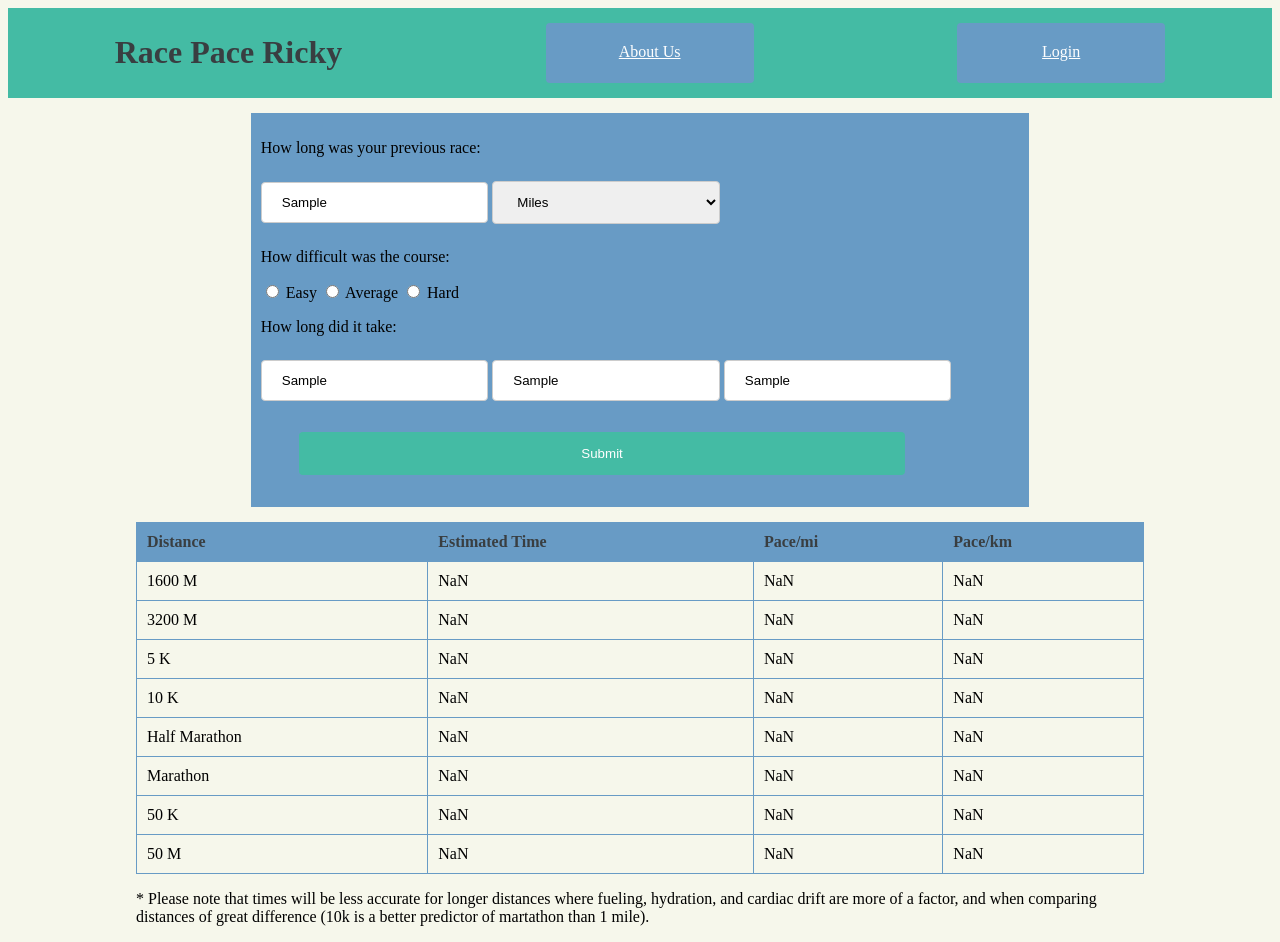
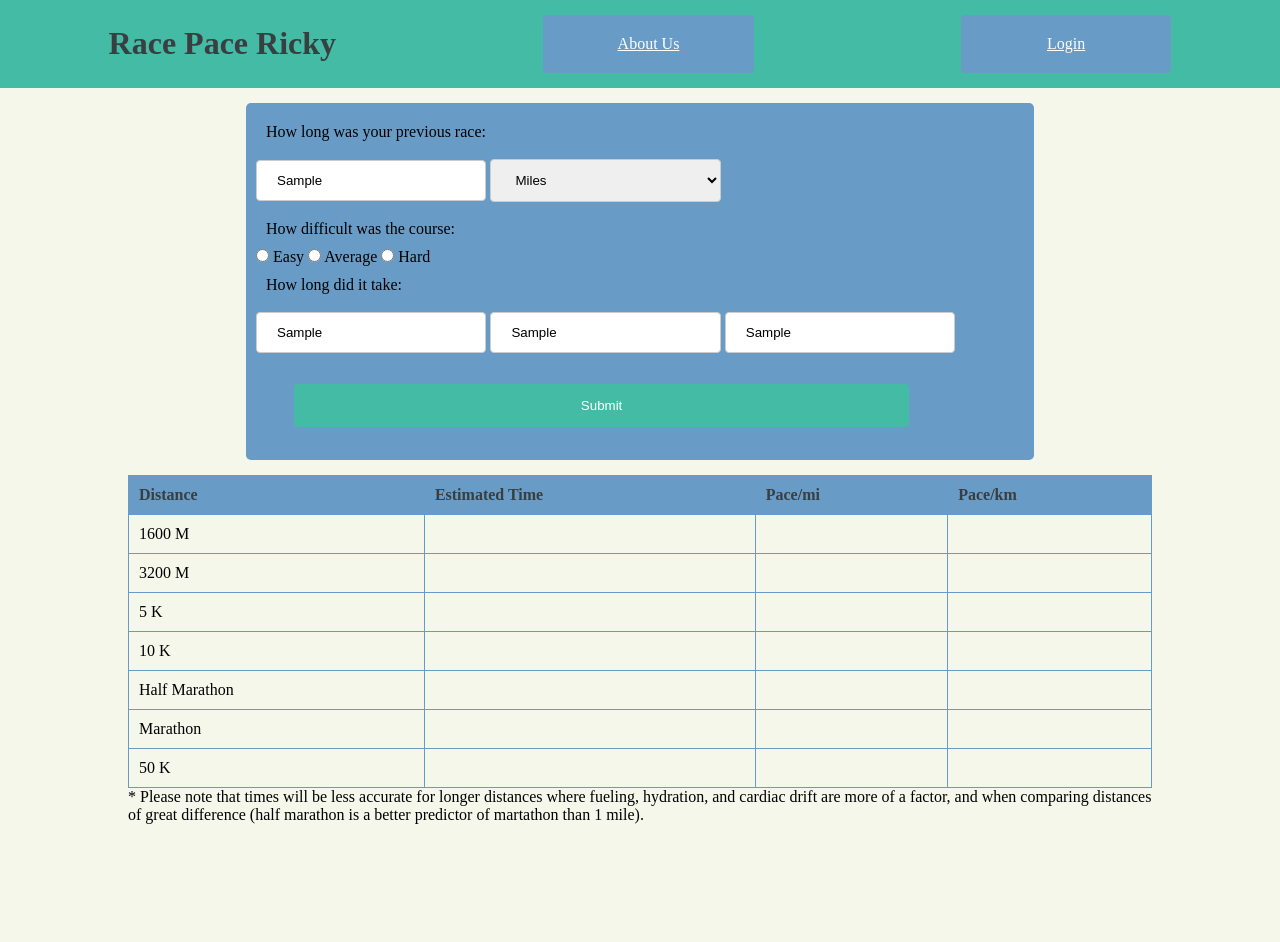
Before and after one commit to Eliphaz/racePaceRicky, a website: page public/index.html in a window 1280 px wide. Both pictures are taken after typing "Sample", "Sample", "Sample", "Sample" into the empty fields and a click on the input "Submit". After the commit the page ends 824 px from the top, so only its background shows below. Drawn offline with nearby package versions, Linux system fonts and the light colour scheme.

Commit message:
commiting before messing with table object

```diff
--- a/public/index.css
+++ b/public/index.css
@@ -6,8 +6,20 @@ mainColors {
   color: #e94f37;
 }
 
+* {
+  margin: 0;
+
+  padding: 0;
+
+  border: 0;
+}
+
 html {
   background-color: #f6f7eb;
+}
+
+h1 {
+  margin-top: 20px;
 }
 
 #topRow {
@@ -40,8 +52,14 @@ html {
 }
 
 #raceFormDiv {
+  margin-top: 15px;
+  margin-bottom: 15px;
+  border: none;
   border-radius: 5px;
   background-color: #689bc5;
+}
+#raceFormDiv p {
+  margin: 10px;
 }
 
 input[type="text"],
--- a/public/index.html
+++ b/public/index.html
@@ -91,15 +91,10 @@
             <td></td>
             <td></td>
         </tr>
-        <tr>
-            <td>50 M</td>
-            <td></td>
-            <td></td>
-            <td></td>
-        </tr>
+
     </tbody>
        </table>
-       <p>* Please note that times will be less accurate for longer distances where fueling, hydration, and cardiac drift are more of a factor, and when comparing distances of great difference (10k is a better predictor of martathon than 1 mile).</p>
+       <p>* Please note that times will be less accurate for longer distances where fueling, hydration, and cardiac drift are more of a factor, and when comparing distances of great difference (half marathon is a better predictor of martathon than 1 mile).</p>
    </div>
 </body>
 <script src="https://unpkg.com/axios/dist/axios.min.js"></script>
--- a/public/index.js
+++ b/public/index.js
@@ -43,44 +43,39 @@ const estimateTimes = (raceDistance, time, raceDifficulty) => {
 
     const tableObj = [
         {distance : "1600 M",
-        estimateTime: predictedTimes[0],
-        paceMi: predictedTimes[0]/distances[0],
-        paceKm: predictedTimes[0]/(distances[0]*1.61)},
+        estimateTime: floatToTime(predictedTimes[0]),
+        paceMi: floatToTime(predictedTimes[0]/distances[0]),
+        paceKm: floatToTime(predictedTimes[0]/(distances[0]*1.61))},
 
         {distance : "3200 M",
-        estimateTime: predictedTimes[1],
-        paceMi: predictedTimes[1]/distances[1],
-        paceKm: predictedTimes[1]/(distances[1]*1.61)},
+        estimateTime: floatToTime(predictedTimes[1]),
+        paceMi: floatToTime(predictedTimes[1]/distances[1]),
+        paceKm: floatToTime(predictedTimes[1]/(distances[1]*1.61))},
 
         {distance : "5 K",
-        estimateTime: predictedTimes[2],
-        paceMi: predictedTimes[2]/distances[2],
-        paceKm: predictedTimes[2]/(distances[2]*1.61)},
+        estimateTime: floatToTime(predictedTimes[2]),
+        paceMi: floatToTime(predictedTimes[2]/distances[2]),
+        paceKm: floatToTime(predictedTimes[2]/(distances[2]*1.61))},
 
         {distance : "10 K",
-        estimateTime: predictedTimes[3],
-        paceMi: predictedTimes[3]/distances[3],
-        paceKm: predictedTimes[3]/(distances[3]*1.61)},
+        estimateTime: floatToTime(predictedTimes[3]),
+        paceMi: floatToTime(predictedTimes[3]/distances[3]),
+        paceKm: floatToTime(predictedTimes[3]/(distances[3]*1.61))},
 
         {distance : "Half Marathon",
-        estimateTime: predictedTimes[4],
-        paceMi: predictedTimes[4]/distances[4],
-        paceKm: predictedTimes[4]/(distances[4]*1.61)},
+        estimateTime: floatToTime(predictedTimes[4]),
+        paceMi: floatToTime(predictedTimes[4]/distances[4]),
+        paceKm: floatToTime(predictedTimes[4]/(distances[4]*1.61))},
 
         {distance : "Marathon",
-        estimateTime: predictedTimes[5],
-        paceMi: predictedTimes[5]/distances[5],
-        paceKm: predictedTimes[5]/(distances[5]*1.61)},
+        estimateTime: floatToTime(predictedTimes[5]),
+        paceMi: floatToTime(predictedTimes[5]/distances[5]),
+        paceKm: floatToTime(predictedTimes[5]/(distances[5]*1.61))},
 
         {distance : "50 K",
-        estimateTime: predictedTimes[6],
-        paceMi: predictedTimes[6]/distances[6],
-        paceKm: predictedTimes[6]/(distances[6]*1.61)},
-
-        {distance : "50 M",
-        estimateTime: predictedTimes[7],
-        paceMi: predictedTimes[7]/distances[7],
-        paceKm: predictedTimes[7]/(distances[7]*1.61)}
+        estimateTime: floatToTime(predictedTimes[6]),
+        paceMi: floatToTime(predictedTimes[6]/distances[6]),
+        paceKm: floatToTime(predictedTimes[6]/(distances[6]*1.61))}
 ]
 return tableObj
 }
@@ -104,3 +99,24 @@ const populateTable = (tableObj) => {
         paceKm.innerHTML = element.paceKm
     });
 }
+
+const floatToTime = (float) => {
+    if(float > 0){
+        let minutes = Math.floor(float)
+        let secondsDec = float - minutes
+        let sec = 1 / 60
+        secondsDec = sec * Math.round(secondsDec / sec)
+        let seconds = Math.floor(secondsDec * 60) + ''
+        if(seconds.length < 2){
+            seconds = '0' + seconds
+        }
+      time = minutes + ':' + seconds
+      if(minutes > 60){
+        hours = Math.floor(minutes/60)
+        minutes = minutes % 60
+        time = hours + ':' + minutes + ':' + seconds
+
+      }
+    }
+      return time
+}
```
Also changed, not shown: public/createAccount.html (+2 -2 lines).
